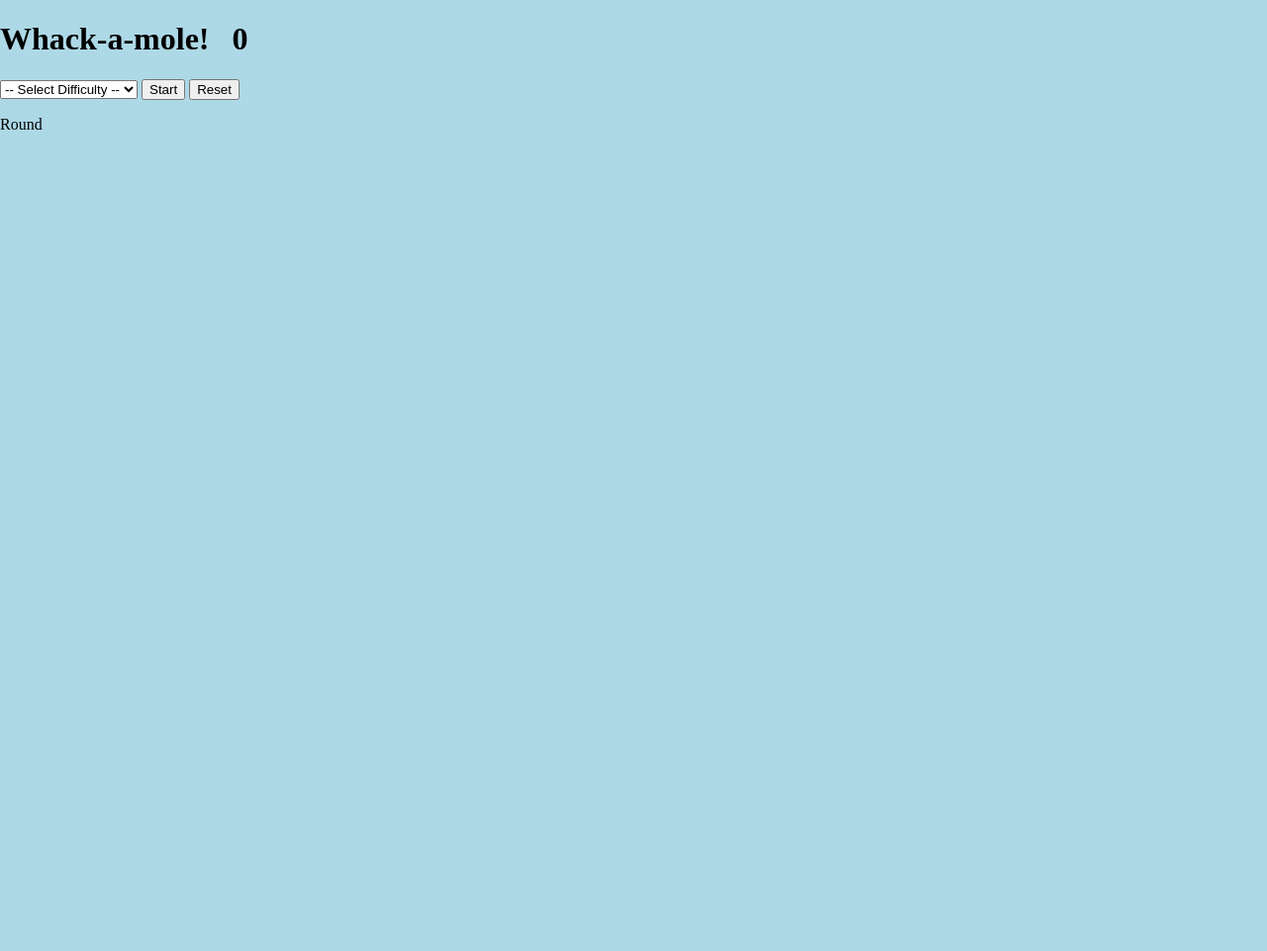
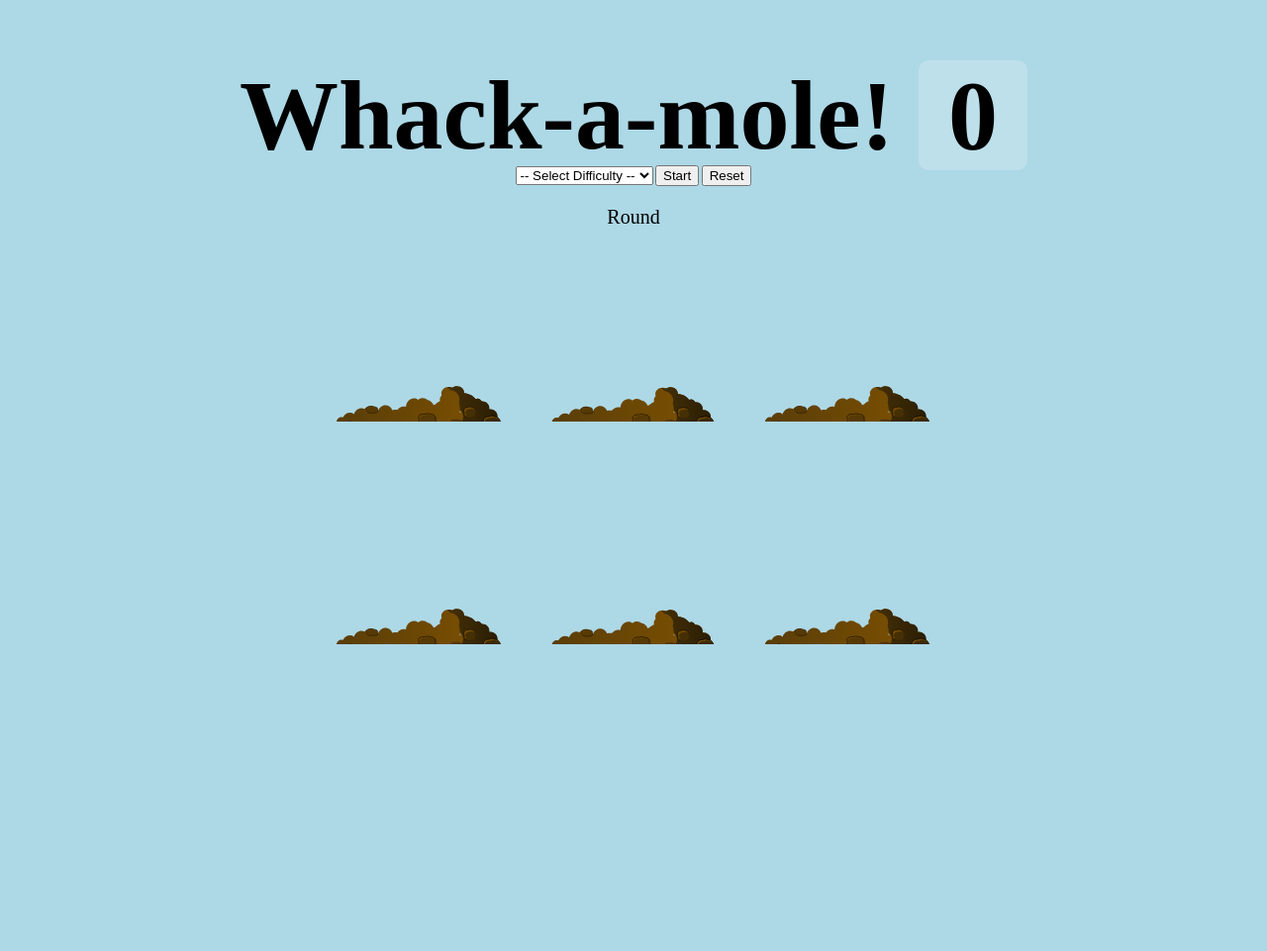
Before and after one commit to abasher423/whack-a-mole, a plain HTML site: page index.html in a window 1280 px wide. Shown: the whole page at 99% size. After the commit the page ends 800 px from the top, so only its background shows below. Drawn offline with Linux system fonts and the light colour scheme.

Commit message:
added mole animation

```diff
--- a/styles.css
+++ b/styles.css
@@ -1,70 +1,82 @@
-body {
-  margin: 0;
-  padding: 0;
-  font-family: "Times New Roman", Times, serif;
+html {
   box-sizing: border-box;
-  display: grid;
-  background-color: lightblue;
+  font-size: 10px;
+  background: lightblue;
 }
 
-header {
-  display: flex;
-  justify-content: center;
+*,
+*:before,
+*:after {
+  box-sizing: inherit;
+}
+p {
+  font-size: 2rem;
+}
+
+body {
+  padding: 0;
+  margin: 0;
+}
+
+h1 {
+  font-size: 10rem;
+  line-height: 1;
+  margin-bottom: 0;
+}
+
+.content {
+  text-align: center;
 }
 
 .score {
-  padding: 0 15px;
+  background: rgba(255, 255, 255, 0.2);
+  padding: 0 3rem;
+  line-height: 1;
+  border-radius: 1rem;
 }
 
-image {
-  max-width: 100%;
-  height: auto;
+.game {
+  width: 600px;
+  height: 400px;
+  display: grid;
+  grid-template-columns: repeat(3, 1fr);
+  row-gap: 90px;
+  grid-gap: 5rem;
+  margin: 0 auto; /* aligns it center */
 }
 
-.main-content {
-  text-align: center;
+.hole {
+  flex: 1 0 33.33%;
+  overflow: hidden;
+  position: relative;
 }
 
-.dirt {
-  max-height: 100%;
-  z-index: -1;
+.hole:after {
+  display: block;
+  background: url(images/dirt.svg) bottom center no-repeat;
+  background-size: contain;
+  content: "";
+  width: 100%;
+  height: 70px;
+  position: absolute;
+  z-index: 2;
+  bottom: -30px;
 }
 
 .mole {
-  width: 145px;
-  height: 110px;
-  margin-left: 110px;
+  background: url("images/mole.svg") bottom center no-repeat;
+  background-size: 60%;
+  position: absolute;
+  top: 100%;
+  width: 100%;
+  height: 100%;
+  transition: all 0.4s;
 }
 
-.area {
-  display: grid;
-  grid-template-columns: repeat(3, 1fr);
-  justify-content: center;
+.hole.up .mole {
+  top: 0;
 }
 
-.mole {
-  transform: translateY(150px);
+.hidden {
+  display: none;
 }
-
-.moleanimation {
-  animation-name: popout;
-  animation-duration: 5s;
-}
-
-@keyframes popout {
-  0% {
-    transform: translateY(120px);
-  }
-  25% {
-    transform: translateY(60px);
-  }
-  50% {
-    transform: translateY(-70px);
-  }
-  75% {
-    transform: translateY(60px);
-  }
-  100% {
-    transform: translateY(120px);
-  }
-}
```
